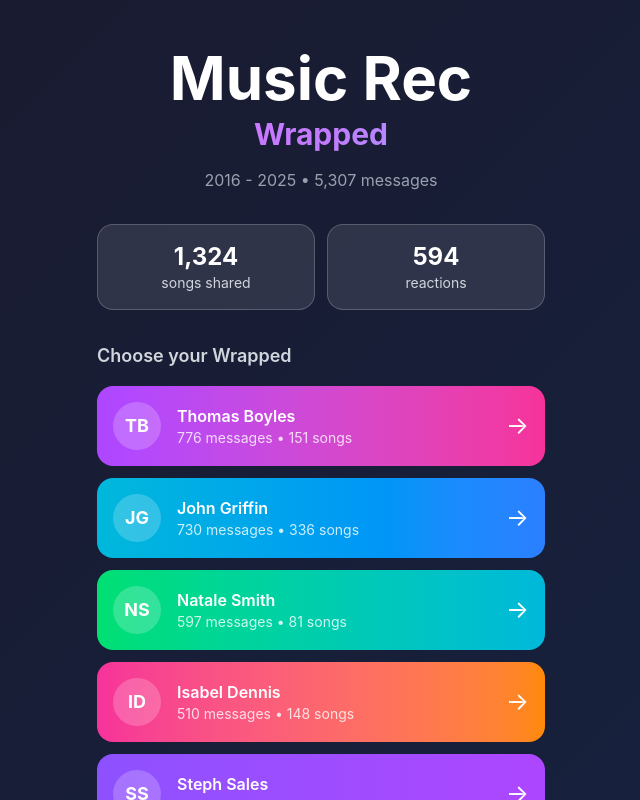
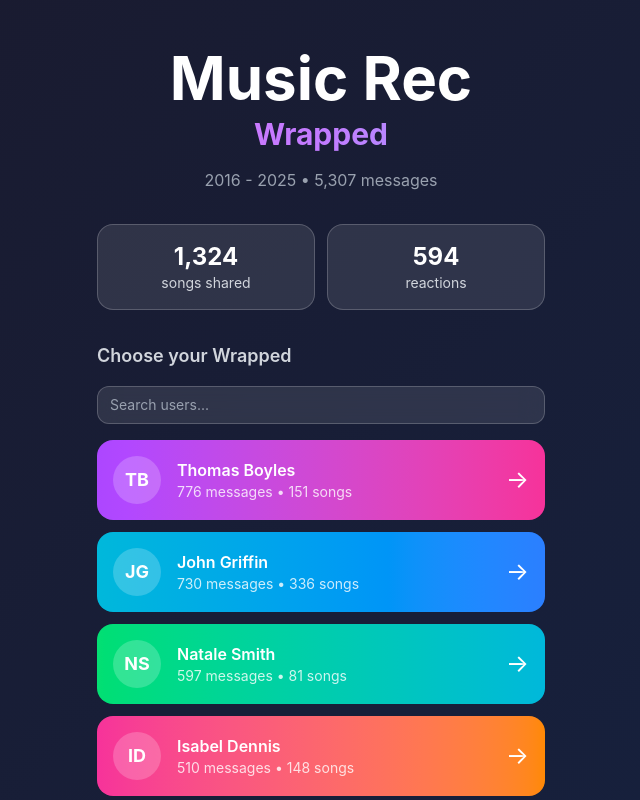
Before and after one commit to PatrickAuld/music-rec-wrapped, a Next.js app: page / in a window 1280 px wide. Shown: the top 800 px of the page, without its empty margins (319-959 px from the left). Built offline with nearby package versions, Linux system fonts and the light colour scheme.

Commit message:
Add user search on landing page

```diff
--- a/src/app/page.tsx
+++ b/src/app/page.tsx
@@ -1,4 +1,7 @@
+'use client';
+
 import Link from 'next/link';
+import { useMemo, useState } from 'react';
 import data from '../data.json';
 import { WrappedData } from '../types';
 
@@ -27,8 +30,18 @@ function slugify(name: string): string {
 }
 
 export default function Home() {
-  const users = Object.entries(wrappedData.users)
-    .sort((a, b) => b[1].messages - a[1].messages);
+  const [searchQuery, setSearchQuery] = useState('');
+
+  const users = useMemo(() => (
+    Object.entries(wrappedData.users)
+      .sort((a, b) => b[1].messages - a[1].messages)
+  ), []);
+
+  const filteredUsers = useMemo(() => {
+    const query = searchQuery.trim().toLowerCase();
+    if (!query) return users;
+    return users.filter(([name]) => name.toLowerCase().includes(query));
+  }, [searchQuery, users]);
 
   const topLevel = wrappedData.top_level;
 
@@ -64,8 +77,35 @@ export default function Home() {
         <h2 className="text-lg font-semibold mb-4 text-gray-300">
           Choose your Wrapped
         </h2>
+        <div className="mb-4">
+          <label htmlFor="user-search" className="sr-only">Search users</label>
+          <div className="glass rounded-xl flex items-center px-3 py-2 gap-2">
+            <input
+              id="user-search"
+              type="search"
+              placeholder="Search users..."
+              className="w-full bg-transparent focus:outline-none text-sm placeholder:text-gray-400"
+              value={searchQuery}
+              onChange={(e) => setSearchQuery(e.target.value)}
+            />
+            {searchQuery && (
+              <button
+                type="button"
+                className="text-gray-400 text-xs hover:text-white transition-colors"
+                onClick={() => setSearchQuery('')}
+              >
+                Clear
+              </button>
+            )}
+          </div>
+        </div>
         <div className="space-y-3">
-          {users.map(([name, user], index) => (
+          {filteredUsers.length === 0 ? (
+            <div className="text-center text-gray-400 text-sm py-6 glass rounded-2xl">
+              No users found. Try a different name.
+            </div>
+          ) : (
+            filteredUsers.map(([name, user], index) => (
               <Link
                 key={name}
                 href={`/wrapped/${slugify(name)}`}
@@ -88,7 +128,8 @@ export default function Home() {
                   <div className="text-2xl">→</div>
                 </div>
               </Link>
-          ))}
+            ))
+          )}
         </div>
       </div>
 
--- a/src/components/WrappedCard.tsx
+++ b/src/components/WrappedCard.tsx
@@ -29,13 +29,6 @@ function getGradient(index: number, card: Card): string {
     if (platform.includes('bandcamp')) return 'from-cyan-500 to-blue-500';
   }
   return cardGradients[index % cardGradients.length];
-}
-
-function getRankSuffix(rank: number): string {
-  if (rank === 1) return 'st';
-  if (rank === 2) return 'nd';
-  if (rank === 3) return 'rd';
-  return 'th';
 }
 
 export default function WrappedCard({ card, userName, cardIndex, totalCards }: WrappedCardProps) {
--- a/src/components/WrappedViewer.tsx
+++ b/src/components/WrappedViewer.tsx
@@ -1,5 +1,6 @@
 'use client';
 
+import Link from 'next/link';
 import { useState, useEffect, useCallback, useRef } from 'react';
 import { User } from '../types';
 import WrappedCard from './WrappedCard';
@@ -205,13 +206,13 @@ export default function WrappedViewer({ user, userName }: WrappedViewerProps) {
       </button>
 
       {/* Home button */}
-      <a
+      <Link
         href="/"
         onClick={(e) => e.stopPropagation()}
         className="fixed top-4 left-4 z-20 w-10 h-10 bg-white/20 backdrop-blur-md rounded-full flex items-center justify-center text-xl"
       >
         ←
-      </a>
+      </Link>
 
       {/* Swipe hint (only on first card) */}
       {currentIndex === 0 && (
```
Lines whose indentation alone changed are shown as unchanged.
